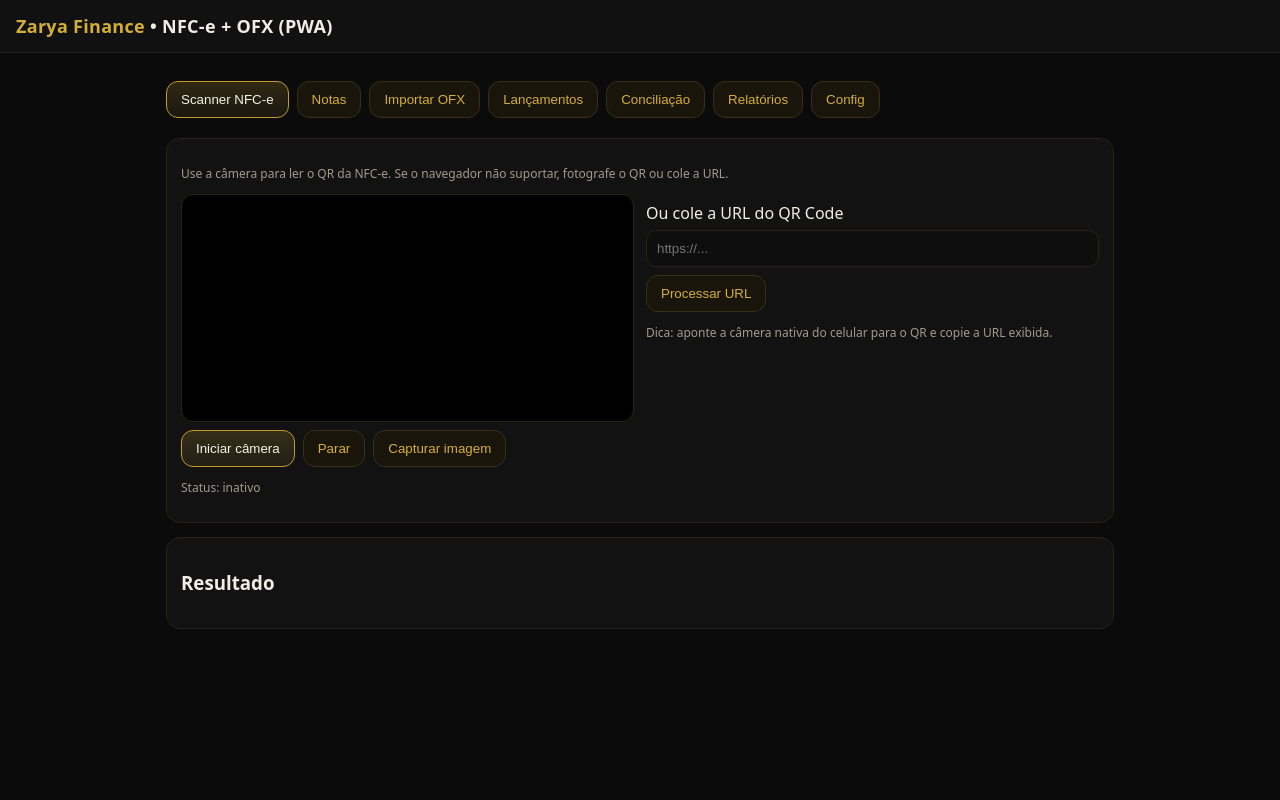
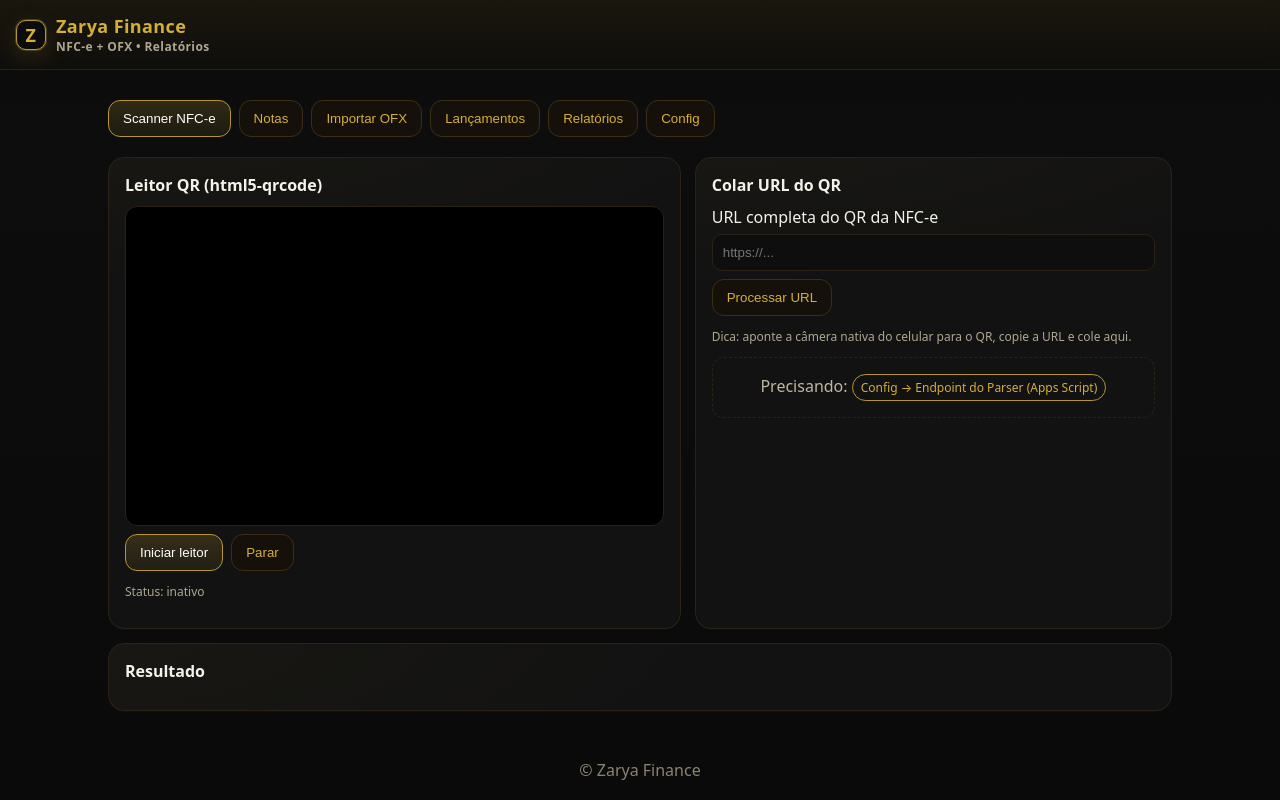
Before and after one commit to johnwmec/zarya-finance, a plain HTML site: page index.html in a window 1280 px wide. Drawn offline with nearby package versions, Linux system fonts and the light colour scheme; a script that the page names is missing.

Commit message:
Update index.html

```diff
--- a/index.html
+++ b/index.html
@@ -1,4 +1,3 @@
-<script src="https://cdn.jsdelivr.net/npm/@zxing/library@0.20.0"></script>
 <!DOCTYPE html>
 <html lang="pt-BR">
 <head>
@@ -7,78 +6,134 @@
   <meta name="theme-color" content="#0b0b0b" />
   <link rel="manifest" href="manifest.json" />
   <title>Zarya Finance</title>
+
+  <!-- Visual premium/dourado -->
   <style>
     :root{
-      --bg:#0b0b0b; --bg2:#111111; --card:#121212; --border:#282218;
-      --text:#f0eee6; --muted:#b9b3a1; --gold:#d4af37; --gold2:#c39a2b;
-      --btn:#1a150b; --btnb:#3a2f16;
+      --bg:#0a0a0a; --bg2:#0f0f0f; --card:#121212; --border:#2a2216;
+      --text:#f5f3e9; --muted:#bfb79e; --gold:#d4af37; --gold2:#b8952f; --gold3:#f3d46a;
+      --btn:#15110a; --btnb:#3a2f16; --accentShadow: 0 0 0 1px rgba(212,175,55,.25), 0 8px 24px rgba(212,175,55,.15);
     }
     *{box-sizing:border-box}
-    body{font-family:system-ui,-apple-system,Segoe UI,Roboto,Ubuntu,'Helvetica Neue',Arial,'Noto Sans',sans-serif;margin:0;background:var(--bg);color:var(--text)}
-    header{position:sticky;top:0;background:var(--bg2);border-bottom:1px solid var(--border);padding:14px 16px;z-index:10}
-    h1{font-size:18px;margin:0;letter-spacing:.3px}
-    h1 .brand{color:var(--gold)}
-    main{padding:16px;max-width:980px;margin:0 auto}
+    html,body{height:100%}
+    body{font-family:system-ui,-apple-system,Segoe UI,Roboto,Ubuntu,'Helvetica Neue',Arial;margin:0;background:linear-gradient(180deg,#0a0a0a,#0d0d0d 15%,#0a0a0a);color:var(--text)}
+    header{
+      position:sticky;top:0;z-index:20;background:linear-gradient(180deg,rgba(212,175,55,.08),rgba(212,175,55,.02));
+      border-bottom:1px solid var(--border); padding:14px 16px;
+      backdrop-filter: blur(6px);
+    }
+    .brand{
+      display:flex; align-items:center; gap:10px;
+      font-weight:700; letter-spacing:.4px; font-size:18px;
+    }
+    .brand .badge{
+      width:30px;height:30px;border-radius:10px;border:1px solid var(--gold2);
+      display:grid;place-items:center;color:var(--gold);background:#0c0c0c; box-shadow: var(--accentShadow);
+    }
+    .brand .name{color:var(--gold)}
+    main{padding:18px;max-width:1100px;margin:0 auto}
     nav{display:flex;gap:8px;flex-wrap:wrap;margin:12px 0 20px}
-    nav button{background:var(--btn);color:var(--gold);border:1px solid var(--btnb);border-radius:12px;padding:10px 14px;cursor:pointer}
-    nav button.active{background:linear-gradient(180deg, rgba(212,175,55,.18), rgba(212,175,55,.08)); border-color:var(--gold2); color:#f7f3e4}
+    nav button{
+      background:var(--btn);color:var(--gold);border:1px solid var(--btnb);
+      border-radius:12px;padding:10px 14px;cursor:pointer;transition:transform .06s ease, box-shadow .2s ease;
+    }
+    nav button:hover{transform:translateY(-1px); box-shadow: var(--accentShadow);}
+    nav button.active{
+      background:linear-gradient(180deg, rgba(212,175,55,.18), rgba(212,175,55,.08));
+      border-color:var(--gold2); color:#fff
+    }
     section{display:none}
     section.active{display:block}
-    .card{background:var(--card);border:1px solid var(--border);border-radius:14px;padding:14px;margin-bottom:14px}
+
+    .grid{display:grid;grid-template-columns:1.2fr 1fr; gap:14px}
+    @media (max-width:900px){ .grid{grid-template-columns:1fr} }
+
+    .card{
+      background:radial-gradient(1200px 300px at -10% -10%, rgba(212,175,55,.04), transparent 60%) , var(--card);
+      border:1px solid var(--border);border-radius:16px;padding:16px;margin-bottom:14px; box-shadow: 0 1px 0 rgba(255,255,255,.02);
+    }
+    h3{margin:0 0 10px 0; font-size:16px}
     label{display:block;margin:8px 0 6px}
-    input,textarea,select{width:100%;border:1px solid var(--border);background:#0e0e0e;color:var(--text);border-radius:10px;padding:10px}
+    input,textarea,select{
+      width:100%;border:1px solid var(--border);background:#0e0e0e;color:var(--text);
+      border-radius:10px;padding:10px
+    }
     table{width:100%;border-collapse:collapse}
     th,td{border-bottom:1px solid var(--border); padding:8px; text-align:left; font-size:14px}
-    .muted{opacity:.85;font-size:12px;color:var(--muted)}
+    .muted{opacity:.9;font-size:12px;color:var(--muted)}
     .row{display:flex;gap:12px;flex-wrap:wrap}
     .row > *{flex:1 1 260px}
     .actions{display:flex;gap:8px;flex-wrap:wrap;margin-top:8px}
-    .btn{background:var(--btn);color:var(--gold);border:1px solid var(--btnb);border-radius:12px;padding:10px 14px;cursor:pointer}
-    .btn.primary{background:linear-gradient(180deg, rgba(212,175,55,.18), rgba(212,175,55,.08)); border-color:var(--gold2); color:#f7f3e4}
-    video{width:100%;max-height:340px;border-radius:12px;border:1px solid var(--border);background:#000}
-    .small{font-size:12px}
+    .btn{
+      background:var(--btn);color:var(--gold);border:1px solid var(--btnb);
+      border-radius:12px;padding:10px 14px;cursor:pointer; transition:transform .06s ease, box-shadow .2s ease;
+    }
+    .btn:hover{transform:translateY(-1px); box-shadow: var(--accentShadow);}
+    .btn.primary{
+      background:linear-gradient(180deg, rgba(212,175,55,.18), rgba(212,175,55,.08));
+      border-color:var(--gold2); color:#fff
+    }
+    .pill{display:inline-block;padding:4px 8px;border:1px solid var(--gold2);border-radius:999px;color:var(--gold);font-size:12px}
+    .empty{border:1px dashed var(--border);border-radius:12px;padding:16px;text-align:center;color:var(--muted)}
+    .ok{color:#8de38d} .err{color:#ff8f8f}
+    /* QR Reader box */
+    #qr-reader{width:100%; min-height:320px; border:1px solid var(--border); border-radius:12px; overflow:hidden; background:#000;}
+    footer{opacity:.8;color:#a9a28a;text-align:center;padding:16px}
     a{color:var(--gold)}
   </style>
 </head>
 <body>
-  <header><h1><span class="brand">Zarya Finance</span> • NFC-e + OFX (PWA)</h1></header>
+  <header>
+    <div class="brand">
+      <div class="badge">Z</div>
+      <div><span class="name">Zarya Finance</span><div class="muted">NFC-e + OFX • Relatórios</div></div>
+    </div>
+  </header>
+
   <main>
     <nav>
       <button data-tab="scan" class="active">Scanner NFC-e</button>
       <button data-tab="receipts">Notas</button>
       <button data-tab="import">Importar OFX</button>
       <button data-tab="txs">Lançamentos</button>
-      <button data-tab="match">Conciliação</button>
       <button data-tab="reports">Relatórios</button>
       <button data-tab="settings">Config</button>
     </nav>
 
+    <!-- SCAN -->
     <section id="scan" class="active">
+      <div class="grid">
         <div class="card">
-        <p class="muted">Use a câmera para ler o QR da NFC-e. Se o navegador não suportar, fotografe o QR ou cole a URL.</p>
-        <div class="row">
-          <div>
-            <video id="video" playsinline></video>
+          <h3>Leitor QR (html5-qrcode)</h3>
+          <div id="qr-reader"></div>
           <div class="actions">
-              <button id="btnStart" class="btn primary">Iniciar câmera</button>
-              <button id="btnStop" class="btn">Parar</button>
-              <button id="btnSnap" class="btn">Capturar imagem</button>
+            <button id="btnStartQR" class="btn primary">Iniciar leitor</button>
+            <button id="btnStopQR" class="btn">Parar</button>
           </div>
-            <p id="scanStatus" class="small muted">Status: inativo</p>
+          <p id="scanStatus" class="muted">Status: inativo</p>
         </div>
-          <div>
-            <label for="qrUrl">Ou cole a URL do QR Code</label>
+
+        <div class="card">
+          <h3>Colar URL do QR</h3>
+          <label for="qrUrl">URL completa do QR da NFC-e</label>
           <input id="qrUrl" placeholder="https://...">
           <div class="actions">
             <button id="btnProcessUrl" class="btn">Processar URL</button>
           </div>
-            <p class="small muted">Dica: aponte a câmera nativa do celular para o QR e copie a URL exibida.</p>
+          <p class="muted">Dica: aponte a câmera nativa do celular para o QR, copie a URL e cole aqui.</p>
+          <div class="empty">
+            <div>Precisando: <span class="pill">Config → Endpoint do Parser (Apps Script)</span></div>
           </div>
         </div>
       </div>
-      <div class="card"><h3>Resultado</h3><pre id="result" class="small"></pre></div>
+
+      <div class="card">
+        <h3>Resultado</h3>
+        <pre id="result" class="muted"></pre>
+      </div>
     </section>
 
+    <!-- NOTAS -->
     <section id="receipts">
       <div class="card">
         <div class="actions">
@@ -89,82 +144,82 @@
           <thead><tr><th>Data</th><th>Emitente</th><th>Valor</th><th>Itens</th><th>UF</th></tr></thead>
           <tbody></tbody>
         </table>
+        <div id="emptyReceipts" class="empty" style="display:none">Sem notas ainda. Escaneie um QR ou cole a URL para começar.</div>
       </div>
     </section>
 
+    <!-- OFX -->
     <section id="import">
       <div class="card">
-        <label for="ofx">Arquivo OFX</label>
+        <h3>Importar arquivo OFX (Santander/Bradesco)</h3>
+        <label for="ofx">Selecione o arquivo .ofx</label>
         <input id="ofx" type="file" accept=".ofx">
         <div class="actions">
           <button id="btnImportOfx" class="btn primary">Importar</button>
           <button id="btnExportTxs" class="btn">Exportar CSV</button>
         </div>
-        <p id="ofxStatus" class="small muted">Nenhum arquivo enviado.</p>
+        <p id="ofxStatus" class="muted">Nenhum arquivo enviado.</p>
       </div>
     </section>
 
+    <!-- LANÇAMENTOS -->
     <section id="txs">
       <div class="card">
         <table id="tblTxs">
           <thead><tr><th>Data</th><th>Desc</th><th>Valor</th><th>Tipo</th></tr></thead>
           <tbody></tbody>
         </table>
+        <div id="emptyTxs" class="empty" style="display:none">Sem lançamentos ainda. Importe OFX na aba “Importar OFX”.</div>
       </div>
     </section>
 
-    <section id="match">
-      <div class="card">
-        <p class="muted">Conciliação por valor e proximidade de data (MVP).</p>
-        <div class="actions"><button id="btnRunMatch" class="btn">Sugerir Matches</button></div>
-        <table id="tblMatch">
-          <thead><tr><th>Nota</th><th>Transação</th><th>Score</th></tr></thead>
-          <tbody></tbody>
-        </table>
-      </div>
-    </section>
-
+    <!-- RELATÓRIOS -->
     <section id="reports">
       <div class="card">
         <h3>Relatórios</h3>
         <div class="row">
-          <div><canvas id="chartMes" height="220"></canvas></div>
-          <div><canvas id="chartCat" height="220"></canvas></div>
+          <div><canvas id="chartMes" height="260"></canvas></div>
+          <div><canvas id="chartCat" height="260"></canvas></div>
         </div>
-        <p class="muted small">Dica: crie regras para classificar automaticamente (aba abaixo).</p>
-      </div>
-      <div class="card">
-        <h3>Regras de categorização</h3>
-        <div class="row">
-          <div><label>Padrão (regex)</label><input id="rulePattern" placeholder="mercado|super|carrefour"></div>
-          <div><label>Categoria</label><input id="ruleCat" placeholder="Supermercado"></div>
-        </div>
-        <div class="actions"><button id="btnAddRule" class="btn">Adicionar regra</button></div>
-        <table id="tblRules"><thead><tr><th>Padrão</th><th>Categoria</th><th></th></tr></thead><tbody></tbody></table>
+        <p class="muted">Dica: crie regras para classificar automaticamete (aba Config → Regras) e recarregue os relatórios.</p>
       </div>
     </section>
 
+    <!-- CONFIG -->
     <section id="settings">
       <div class="card">
+        <h3>Conexões & Preferências</h3>
         <label for="endpoint">Endpoint do Parser (Apps Script)</label>
         <input id="endpoint" placeholder="https://script.google.com/macros/s/AKfycb.../exec">
         <label for="uf">UF padrão (ex.: MG, SP...)</label>
         <input id="uf" placeholder="MG">
+
+        <h3 style="margin-top:18px">Regras de categorização (regex)</h3>
+        <div class="row">
+          <div><label>Padrão</label><input id="rulePattern" placeholder="mercado|super|carrefour"></div>
+          <div><label>Categoria</label><input id="ruleCat" placeholder="Supermercado"></div>
+        </div>
         <div class="actions">
-          <button id="btnSaveCfg" class="btn primary">Salvar</button>
+          <button id="btnAddRule" class="btn">Adicionar regra</button>
+          <button id="btnSaveCfg" class="btn primary">Salvar Config</button>
           <button id="btnClearAll" class="btn">Apagar TUDO (local)</button>
         </div>
-        <p class="small muted">Dados locais. Para sincronizar em nuvem (Supabase), posso incluir depois sem custos.</p>
+        <table id="tblRules"><thead><tr><th>Padrão</th><th>Categoria</th><th></th></tr></thead><tbody></tbody></table>
+        <p class="muted">Dados salvos localmente (neste dispositivo). Podemos ativar sync depois (Supabase grátis).</p>
       </div>
     </section>
   </main>
 
+  <footer>© Zarya Finance</footer>
+
+  <!-- Bibliotecas -->
   <script src="https://cdn.jsdelivr.net/npm/chart.js"></script>
-  <script src="https://cdn.jsdelivr.net/npm/@zxing/library@0.20.0"></script>
+  <script src="https://unpkg.com/html5-qrcode"></script>
+
+  <!-- App scripts -->
   <script src="store.js"></script>
   <script src="ofx.js"></script>
   <script src="nfce.js"></script>
   <script src="main.js"></script>
-
 </body>
 </html>
```
Lines whose indentation alone changed are shown as unchanged.
